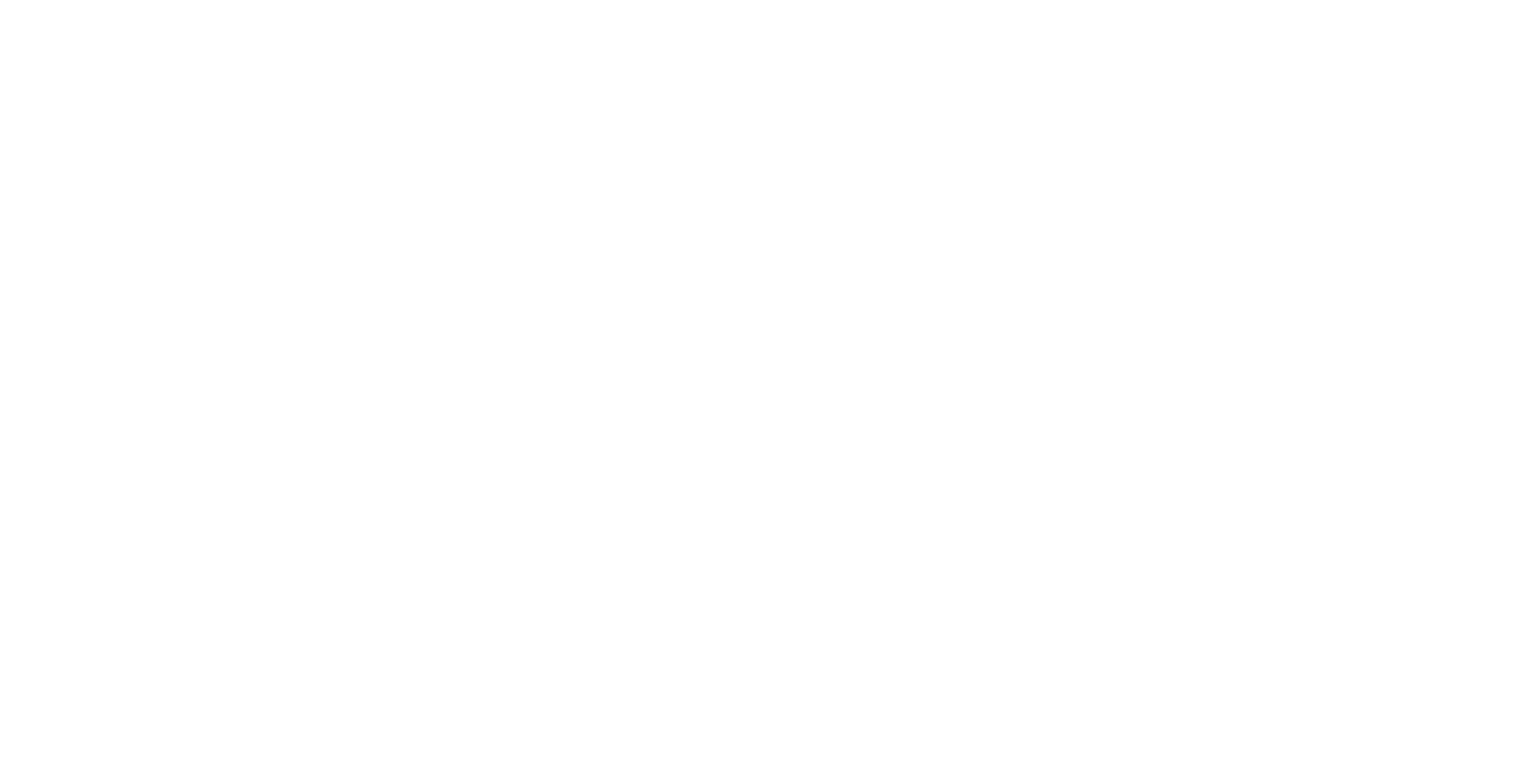
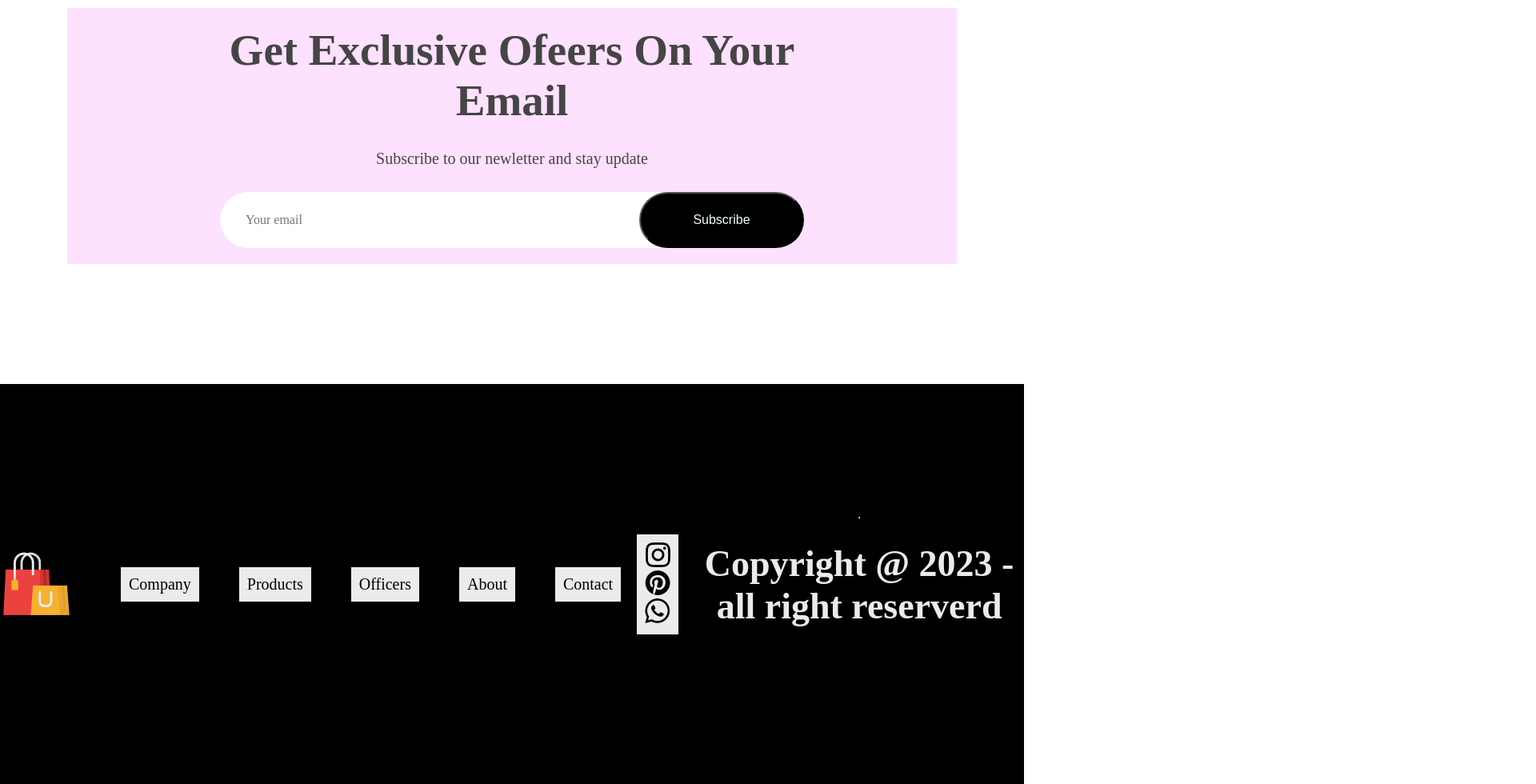
Before and after one commit to danielandersonBC96/Ecommerce.github.io, a React (Create React App) app: page / in a window 1280 px wide. Shown: the part 3229-4209 px from the top of the page at 80% size, 1920 px wide, since content can reach past the window. Before the commit the page ends 3239 px from the top, so only its background shows below. Built offline with nearby package versions, Linux system fonts and the light colour scheme.

Commit message:
pagina home finalizada

```diff
--- a/src/Components/Assets/new_collections.js
+++ b/src/Components/Assets/new_collections.js
@@ -2,10 +2,7 @@
 import p2_img from "./product_35.png";
 import p3_img from "./product_14.png";
 import p4_img from "./product_8.png";
-import p5_img from "./product_15.png";
-import p6_img from "./product_2.png";
-import p7_img from "./product_17.png";
-import p8_img from "./product_28.png";
+
 
 let new_collections = [
   {
@@ -36,34 +33,7 @@
     new_price: 100.0,
     old_price: 150.0,
   },
-  {
-    id: 15,
-    name: "Men Green Solid Zippered Full-Zip Slim Fit Bomber Jacket",
-    image: p5_img,
-    new_price: 50.0,
-    old_price: 80.5,
-  },
-  {
-    id: 2,
-    name: "Striped Flutter Sleeve Overlap Collar Peplum Hem Blouse",
-    image: p6_img,
-    new_price: 85.0,
-    old_price: 120.5,
-  },
-  {
-    id: 17,
-    name: "Men Green Solid Zippered Full-Zip Slim Fit Bomber Jacket",
-    image: p7_img,
-    new_price: 60.0,
-    old_price: 100.5,
-  },
-  {
-    id: 28,
-    name: "Boys Orange Colourblocked Hooded Sweatshirt",
-    image: p8_img,
-    new_price: 100.0,
-    old_price: 150.0,
-  },
+
 ];
 
 export default new_collections;
--- /dev/null
+++ b/src/Components/Footer/Footer.css
@@ -0,0 +1,66 @@
+.footer{
+    display: flex;
+    flex-direction: column;
+    justify-content: center;
+    align-items: center;
+    gap: 50px;
+    background-color: black;
+    height: 500px;
+
+}
+
+.footer-logo{
+    display: flex;
+    align-items: center;
+    gap:20px
+}
+
+.footer-logo p  {
+    color: #383838;
+    font-size: 46px;
+    font-weight: 700;
+}
+
+.footer-links{
+    display: flex;
+    list-style: none;
+    gap: 50px;
+    color: #25252525;
+    font-size: 20px;
+}
+
+.footer-links li{
+    cursor: pointer;
+    background-color: #ebebeb;
+    color: black;
+    padding: 10px;
+}
+
+.footer-social-icon{
+     display: flex;
+     gap: 40px;
+     background-color: #ebebeb;
+     padding: 10px;
+
+}
+.footer-icon-container{
+    padding: 10px;
+    padding-bottom: 6px;
+    background: #fbfbfb;
+    border: 1px solid #ebebeb;
+}
+.footer-copyright{
+
+    display: flex;
+    flex-direction: column;
+    align-items: center;
+    gap:30px;
+    width: 100%;
+    margin-bottom: 30px;
+    color: rgb(253, 253, 253);
+    font-size: 20px;
+}
+
+.footer-copyright p{
+    color: #ebebeb;
+}
--- /dev/null
+++ b/src/Components/Footer/Footer.jsx
@@ -0,0 +1,42 @@
+import React from 'react';
+import './Footer.css';
+import footer_logo from '../Assets/logo_big.png';
+import instagram_icon from '../Assets/instagram_icon.png'
+import pintester_icon from '../Assets/pintester_icon.png'
+import whatsapp from '../Assets/whatsapp_icon.png'
+
+export const Footer = () => {
+  return (
+     <div className="footer">
+        <div className="footer-logo">
+           <img src={ footer_logo}alt=''/>
+            <ul className="footer-links">
+                <li>Company</li>
+                <li> Products</li>
+                <li> Officers</li>
+                <li> About</li>
+                <li> Contact</li>
+            </ul>
+            <div className="footer-social-icon">
+                <div className="footer-icons-container">
+
+                     <div className="footer-icons-container">
+                         <img src={ instagram_icon} alt='' />
+                     </div>
+                     <div className="footer-icons-container">
+                         <img src={pintester_icon} alt='' />
+                     </div>
+                     <div className="footer-icons-container">
+                       <img src={ whatsapp} alt=''/>
+                     </div>
+                </div>
+            </div>
+            <div className="footer-copyright">
+             <hr/>
+             <p> Copyright @ 2023 - all right reserverd </p>
+
+            </div>
+        </div>
+     </div>
+    )
+}
--- a/src/Components/NewCollections/NewCollections.jsx
+++ b/src/Components/NewCollections/NewCollections.jsx
@@ -1,4 +1,4 @@
-import React from 'react';
+import React  from 'react';
 import './NewCollection.css';
 import new_collection from '../Assets/new_collections'
 import { Item } from '../Items/item';
@@ -6,26 +6,29 @@
 
 
 export const NewCollections = () => {
+
   return (
-    <div className=' newcollections'>
+    <div className='newcollections'>
       <h1>NEW COLLECTION</h1>
-        <hr/>
+      <hr />
+      <div className="carousel">
+
         <div className="collection">
           {
-                new_collection.map( (item, i ) => {
-
-                     return <Item
-                     key={i }
+            new_collection.map((item, i) => (
+              <Item
+                key={i}
                 id={item.id}
                 name={item.name}
                 image={item.image}
-                     new_price={ item.new_price}
+                new_price={item.new_price}
                 old_price={item.old_price}
-
               />
-                })}
+            ))
+          }
+        </div>
 
       </div>
     </div>
-  )
-}
+  );
+};
--- /dev/null
+++ b/src/Components/NewsLetter/NewsLetter.css
@@ -0,0 +1,57 @@
+.newsletter{
+    width: 65%;
+    height: 40vh;
+    display: flex;
+    flex-direction: column;
+    align-items: center;
+    justify-content: center;
+    margin: auto;
+    padding: 0px 140px;
+    margin-bottom: 150px;
+    background:  linear-gradient( 180deg , #fde1ff  0% , #fde1ff 60%);
+    gap: 30px;
+}
+
+.newsletter h1{
+    color: #454545;
+    font-size: 55px;
+    font-weight: 600;
+
+}
+
+.newsletter p {
+     color: #454545;
+     font-size: 20px;
+}
+
+.newsletter div {
+    display: flex;
+    align-items: center;
+    justify-content: space-between;
+    background: white;
+    width: 730px;
+    height: 70px;
+    border-radius:  80px;
+    border-radius: 1px solid #e3e3e3;
+}
+
+.newsletter input {
+    width: 500px;
+    margin-left: 30px;
+    border: none;
+    outline: none;
+    color: #616161;
+    font-family: Poppins;
+    font-size: 16px;
+}
+
+.newsletter div button{
+    width: 210px;
+    height: 70px;
+    border-radius: 80px;
+    background-color: black;
+    color: azure;
+    font-size: 16px;
+    cursor: pointer;
+
+}
--- /dev/null
+++ b/src/Components/NewsLetter/NewsLetter.jsx
@@ -0,0 +1,18 @@
+import React from 'react';
+import './NewsLetter.css';
+
+
+export const NewsLetter = () => {
+  return (
+    <div className="newsletter">
+
+        <h1> Get Exclusive Ofeers On Your Email</h1>
+        <p> Subscribe to our newletter and stay update </p>
+        <div>
+            <input type="email" placeholder='Your email '/>
+            <button> Subscribe</button>
+        </div>
+    </div>
+
+  )
+}
--- a/src/Pages/Shop.jsx
+++ b/src/Pages/Shop.jsx
@@ -3,6 +3,8 @@
 import { Popular } from '../Components/Popular/Popular';
 import { Offers } from '../Components/Offers/Offers';
 import { NewCollections } from '../Components/NewCollections/NewCollections';
+import { NewsLetter } from '../Components/NewsLetter/NewsLetter';
+import { Footer } from '../Components/Footer/Footer';
 
 
 export const Shop = (props) => {
@@ -12,6 +14,8 @@
       <Popular/>
       <Offers/>
       <NewCollections/>
+      <NewsLetter/>
+      <Footer/>
     </div>
   )
 }
```
Also changed, not shown: src/Components/Assets/whats.png (added). Lines whose indentation alone changed are shown as unchanged.
